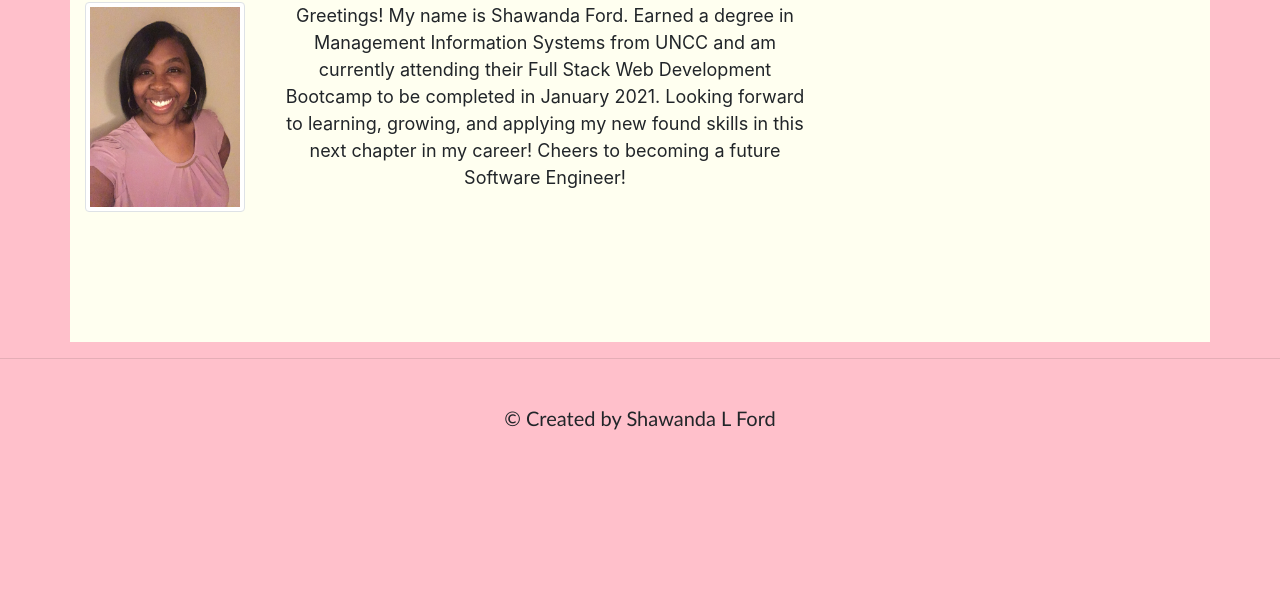
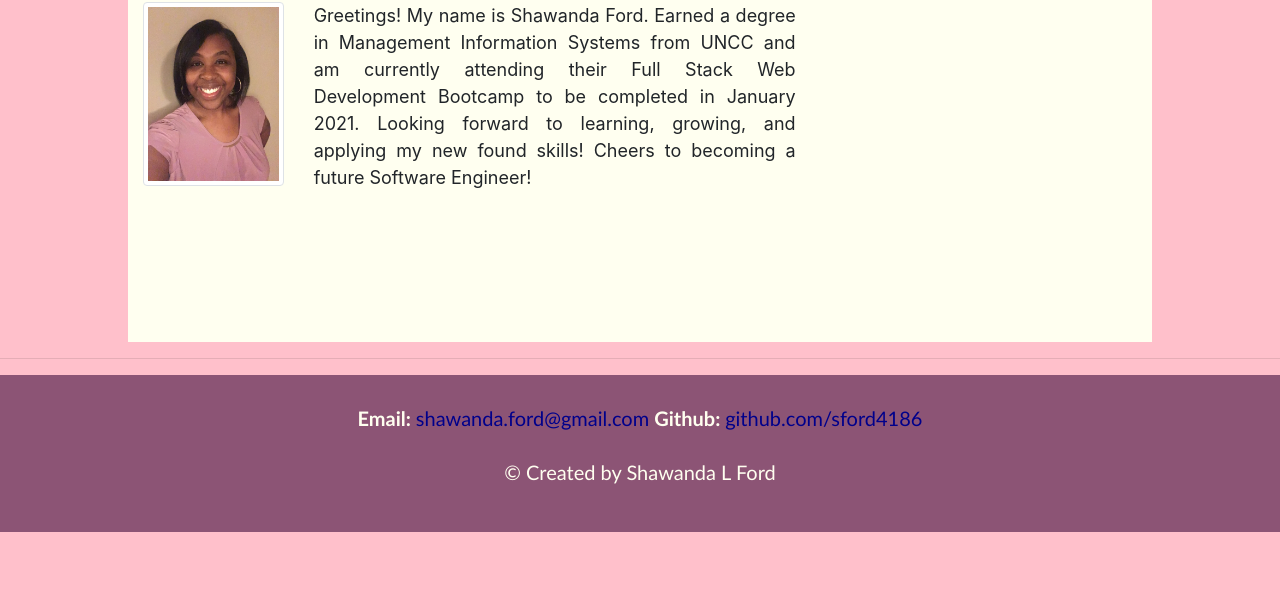
Before and after one commit to sford4186/Responsive-Portfolio, a plain HTML site: page index.html in a window 1280 px wide. Shown: the part 199-800 px from the top of the page. Drawn offline with nearby package versions, Linux system fonts and the light colour scheme.

Commit message:
updated footer information, contact links, and style sheets

```diff
--- a/index.html
+++ b/index.html
@@ -50,7 +50,6 @@
       </ul>
   </nav>
   </nav>
-
   <br>
   <br>
 
@@ -66,19 +65,19 @@
             <img src="ShawandaPic.jpg" alt="Placeholder" class="img-thumbnail">
           </div>
           <div class="col-lg-9">
-            <p style="text-align:center;">
+            <p style="text-align: justify">
 
               Greetings! My name is Shawanda Ford. Earned a degree in Management Information Systems from UNCC and am
               currently attending their Full Stack Web Development Bootcamp to be completed in January 2021. Looking
-              forward to learning, growing, and applying my new found skills in this next chapter in my career! Cheers
+              forward to learning, growing, and applying my new found skills! Cheers
               to becoming a future Software Engineer!
 
             </p>
             <br>
-<br>
-<br>
-<br>
-<br>
+            <br>
+            <br>
+            <br>
+            <br>
           </div>
         </div>
 
@@ -86,6 +85,7 @@
       </div>
     </div>
   </div>
+
 
 
 
@@ -99,16 +99,21 @@
 
 </body>
 <hr>
+</div>
+<!--Footer Content-->
+<footer style="background-color: rgba(54, 3, 54, 0.568);">
+  <p>
 
-<!--Footer Addition-->
-<footer>
-<!--<div class="footer">-->
-  <p>
+    <strong> Email: </strong><a href="mailto: shawanda.ford@gmail.com" target="_blank">shawanda.ford@gmail.com</a>
+    <strong> Github: </strong><a href="https://github.com/sford4186" target="_blank">github.com/sford4186</a>
+
+    <br>
+    <br>
     &copy; Created by Shawanda L Ford
   </p>
-<!--</div>-->
+
 </footer>
-</div>
-</div>
+
+
 
 </html>
--- a/style.css
+++ b/style.css
@@ -15,17 +15,9 @@
     background-color: pink;
   }
 
-
-  /*
-    The width of the wrapper will be 1024px
-    at browser widths above 768px
-  */
-  .wrapper {
-    /* Box-model */
+  .container {
     width: 1024px;
-
-    /* Positioning */
-    margin: 40px auto;
+    margin: 0 auto;
   }
 
 
@@ -34,11 +26,7 @@
       background-color: pink;
     }
 
-    .wrapper {
-      /* Box-model */
-      width: 100%;
-      padding: 20px;
-    }
+
 
 
   }
@@ -46,12 +34,6 @@
   @media screen and (max-width: 980px) {
     body {
       background-color: pink;
-    }
-
-    .wrapper {
-      /* Box-model */
-      width: 100%;
-      padding: 20px;
     }
 
 
@@ -72,3 +54,11 @@
     font-size: 20px;
 
 }
+
+footer p {
+  color: ivory;
+}
+
+footer a {
+  color: darkblue;
+}
--- a/style_contact.css
+++ b/style_contact.css
@@ -85,3 +85,11 @@ h1 {
     font-size: 20px;
 
 }
+
+footer p {
+  color: ivory;
+}
+
+footer a {
+  color: darkblue;
+}
--- a/style_portfolio.css
+++ b/style_portfolio.css
@@ -93,3 +93,10 @@ h1 {
     font-size: 20px;
 
 }
+footer p {
+  color: ivory;
+}
+
+footer a {
+  color: darkblue;
+}
```
Also changed, not shown: contact.html (+12 -7 lines), portfolio.html (+12 -7 lines), linkedinIcon.png (added).
